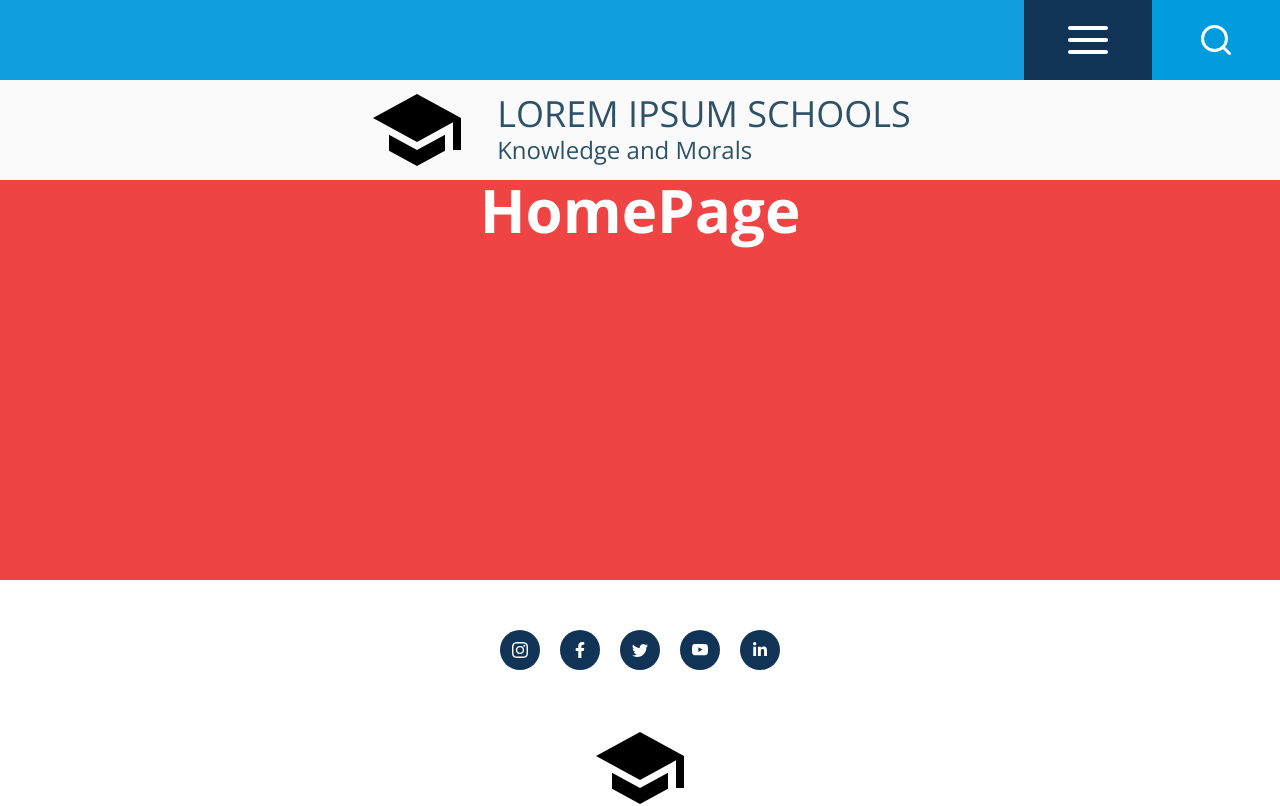
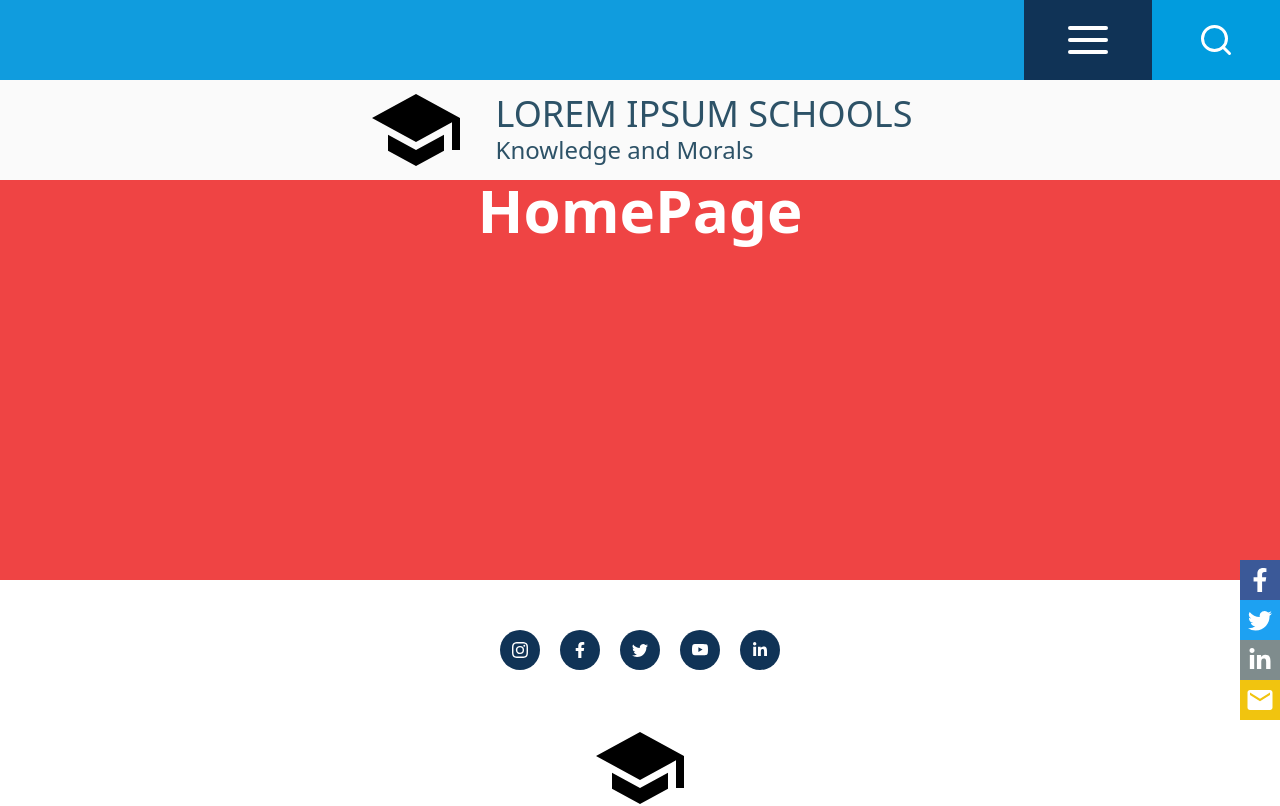
Before and after one commit to osaroDEV/school-app, a Next.js app: page / in a window 1280 px wide. Shown: the top 806 px of the page. Built offline with nearby package versions, Linux system fonts and the light colour scheme.

Commit message:
add fixed socials

```diff
--- a/app/components/Footer.jsx
+++ b/app/components/Footer.jsx
@@ -32,7 +32,7 @@ const Footer = () => {
       </section>
       <hr className='border w-[90%] border-[#019cde]' />
       <section>
-        <p className='text-sm text-[rgba(0,0,0,0.6)]'>
+        <p className='text-sm text-[rgba(0,0,0,0.6)] mb-16'>
           &copy;2023 Lorem Ipsum Schools
         </p>
       </section>
--- a/app/components/Input.jsx
+++ b/app/components/Input.jsx
@@ -11,7 +11,7 @@ const Input = () => {
 
   return (
     <div className='flex justify-center h-[50px] w-[80%] md:order-[2] md:w-[50%]'>
-      <div className='h-full w-[80%] relative'>
+      <div className='h-full w-[70%] relative'>
         <input
           type='text'
           placeholder='SEARCH'
--- /dev/null
+++ b/app/components/Socials.jsx
@@ -0,0 +1,24 @@
+import { BsTwitter } from 'react-icons/bs';
+import { FaLinkedinIn, FaFacebookF } from 'react-icons/fa';
+import { MdEmail } from 'react-icons/md';
+
+const Socials = () => {
+  return (
+    <section className='w-full md:w-[40px] flex md:flex-col fixed bottom-0 md:right-0 md:bottom-[10%]'>
+      <span className='flex justify-center items-center w-[25%] md:w-full h-[40px] bg-[#3b5998]'>
+        <FaFacebookF className='text-white text-2xl' />
+      </span>
+      <span className='flex justify-center items-center w-[25%] md:w-full h-[40px] bg-[#1da1f2]'>
+        <BsTwitter className='text-white text-2xl' />
+      </span>
+      <span className='flex justify-center items-center w-[25%] md:w-full h-[40px] bg-[#7f8c8d]'>
+        <FaLinkedinIn className='text-white text-2xl' />
+      </span>
+      <span className='flex justify-center items-center w-[25%] md:w-full h-[40px] bg-[#f1c40f]'>
+        <MdEmail className='text-white text-3xl' />
+      </span>
+    </section>
+  );
+};
+
+export default Socials;
--- a/app/layout.jsx
+++ b/app/layout.jsx
@@ -3,6 +3,7 @@ import { Open_Sans } from 'next/font/google';
 import Header from './components/Header';
 import NavSearch from './components/NavSearch';
 import Footer from './components/Footer';
+import Socials from './components/Socials';
 
 const open = Open_Sans({ subsets: ['latin'] });
 
@@ -14,13 +15,14 @@ export const metadata = {
 export default function RootLayout({ children }) {
   return (
     <html lang='en'>
-      <body className={open.className}>
+      <body className='open.className'>
         <section className='flex flex-col md:flex-col-reverse'>
           <Header />
           <NavSearch />
         </section>
         <main>{children}</main>
         <Footer />
+        <Socials />
       </body>
     </html>
   );
```
Also changed, not shown: app/globals.css (line endings or trailing spaces).
